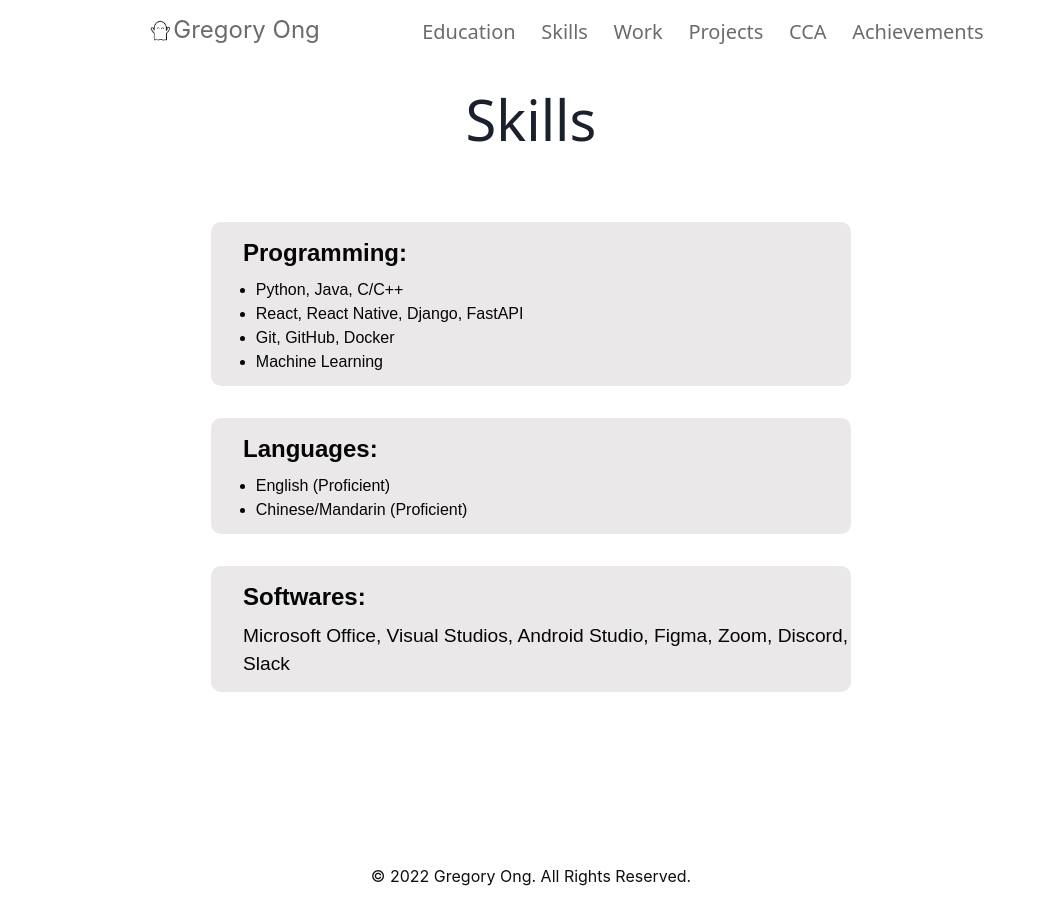
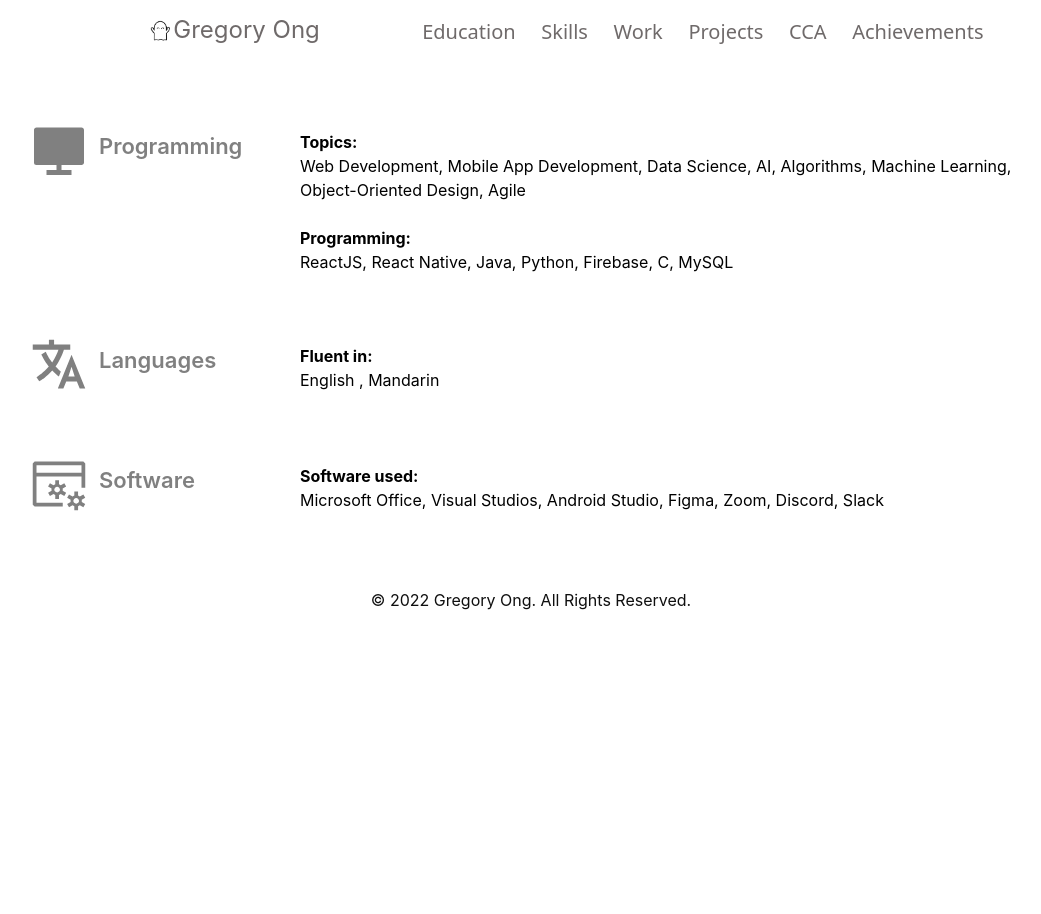
Before and after one commit to gregoryong16/gregoryong16.github.io, a React (Create React App) app: page /skills in a window 1280 px wide. Shown: the whole page, without its empty margins (109-1150 px from the left). After the commit the page ends 800 px from the top, so only its background shows below. Built offline with nearby package versions, Linux system fonts and the light colour scheme; no server answers.

Commit message:
changed skills page

```diff
--- a/src/components/Main.js
+++ b/src/components/Main.js
@@ -8,6 +8,7 @@ import {MdEmail} from 'react-icons/md';
 import profile_pic from "../images/profile-photo-cropped.jpg"
 import Avatar1 from "./Avatar1"
 import resume from "../files/Gregory's_Resume.pdf"
+import { AiOutlineDownload } from "react-icons/ai"
 
 export default function Main() {
     return <div>
@@ -37,15 +38,16 @@ export default function Main() {
                      </Box>
                      <Avatar className="main-profile-icon" size='3xl' src={profile_pic}/>
                   </Box>
-                  <div>
-                     <h2 className="resume">Take a look at my resume :)</h2>
+                  <div className= "main-resume">
                      <ButtonGroup variant='outline' spacing='6'>
                         <Button colorScheme='teal' variant='solid'>
-                           <a href={resume} download="Gregory's Resume.pdf"> My Resume </a>
+                           <a href={resume} download="Gregory's Resume.pdf"> Resume </a>
+                           <AiOutlineDownload/>
                         </Button>
                      </ButtonGroup>
                   </div>
             </Container>
+
             <h1 className="socials_tag">Feel free to connect with me! </h1>
 
             <div className = "socials_bar">
--- a/src/components/Skills.js
+++ b/src/components/Skills.js
@@ -1,36 +1,63 @@
-import React from "react"
-import { Box } from "@chakra-ui/react"
+import React from 'react';
+import { RiComputerFill } from 'react-icons/ri';
+import { VscServerProcess } from 'react-icons/vsc';
+import { IoLanguageSharp } from 'react-icons/io5';
 
-export default function Skills() {
-    return <div className="skills_div">
-        <h1 className="skills_header">Skills</h1>
-        <Box className="skills_programming">
-            <h1 className="skills_programming_header">
-                Programming:
-            </h1>
-            <ul className="skills_programming_pointers">
-            <li>Python, Java, C/C++</li>
-            <li>React, React Native, Django, FastAPI</li>
-            <li>Git, GitHub, Docker</li>
-            <li>Machine Learning</li>
-            </ul>
-        </Box>
-        <Box className="skills_programming">
-        <h1 className="skills_languages_header">
-                Languages:
-            </h1>
-            <ul className="skills_languages_pointers">
-            <li>English (Proficient)</li>
-            <li>Chinese/Mandarin (Proficient)</li>
-            </ul>
-        </Box>
-        <Box className="skills_programming">
-        <h1 className="skills_software_header">
-                Softwares:
-            </h1>
-            <h1 className="skills-software">
-            Microsoft Office, Visual Studios, Android Studio, Figma, Zoom, Discord, Slack
-            </h1>
-        </Box>
-    </div>
-}
+const Skills = () => {
+	return (
+		<div className='skillsContainer' id='skills'>
+			<div className='skillsFlex'>
+				<div className='flexContainer'>
+					<div className='rightContainer'>
+						<div className='itemContainer'>
+							<span className='itemTitle'>
+								<RiComputerFill size={60} color='grey' />
+								<span>Programming</span>
+							</span>
+							<span className='itemDesc'>
+								<p>
+									<b>Topics:</b> <br />
+									Web Development, Mobile App Development, Data Science,
+									AI, Algorithms, Machine Learning, Object-Oriented Design, Agile
+									<br /> <br />
+									<b>Programming:</b>
+									<br />
+									ReactJS, React Native, Java, Python,
+									Firebase, C, MySQL
+								</p>
+							</span>
+						</div>
+                        <div className='itemContainer'>
+							<span className='itemTitle'>
+								<IoLanguageSharp size={60} color='grey' />
+								<span>Languages</span>
+							</span>
+							<span className='itemDesc'>
+								<p>
+									<b>Fluent in:</b>
+									<br />
+                                    English , Mandarin
+								</p>
+							</span>
+						</div>
+						<div className='itemContainer'>
+							<span className='itemTitle'>
+								<VscServerProcess size={60} color='grey' />
+								<span>Software</span>
+							</span>
+							<span className='itemDesc'>
+								<p>
+									<b>Software used:</b>
+									<br />
+                                    Microsoft Office, Visual Studios, Android Studio, Figma, Zoom, Discord, Slack
+								</p>
+							</span>
+						</div>
+					</div>
+				</div>
+			</div>
+        </div>
+	);
+};
+
+export default Skills;
--- a/src/index.css
+++ b/src/index.css
@@ -269,75 +269,83 @@ html, body, #root, .App{
   font-size: 115%;
   margin-bottom: 2%;
 }
-
-.skills_div{
-  height: 100%;
-  display: flex;
-  flex-direction: column;
-  align-items: center;
+.skillsContainer {
+	display: flex;
+	flex-direction: column;
+	height: auto;
+  padding-top: 70px;
+	padding-left: 20px;
+	padding-right: 20px;
+	justify-content: center;
+	align-items: center;
+}
+.skillsFlex {
+	max-width: 1024px;
+	gap: 20px;
 }
 
-.skills_header{
-  margin-top: 6%;
-  height: 15%;
-  font-size: 350%;
-  font-family: system-ui, -apple-system, BlinkMacSystemFont, 'Segoe UI', Roboto, Oxygen, Ubuntu, Cantarell, 'Open Sans', 'Helvetica Neue', sans-serif;
-  margin-bottom: 2%;
+.flexContainer {
+	display: flex;
+	flex-direction: row;
+	height: fit-content;
+	width: 100%;
 }
 
-.skills_programming{
-  font-family: sans-serif;
-  background-color: rgba(204, 199, 199, 0.404);
-  color: #050505;
-  display:flex;
-  align-items: flex-start;
-  flex-direction: column;
-  border-radius: 10px;
-  height: fit-content;
-  width: 50%;
-  margin-bottom: 2.5%;
+.rightContainer {
+	display: flex;
+	flex: 4;
+	flex-direction: column;
+}
+.itemContainer {
+  margin-top: 30px;
+	flex: 1;
+	display: flex;
+	flex-direction: row;
 }
 
-.skills_programming_header{
-  margin-top: 2%;
-  margin-left: 5%;
-  font-size: 150%;
-  font-weight: bold;
+.itemTitle {
+	flex: 1;
+	padding: 10px;
+	color: grey;
+	font-size: 22px;
+	display: flex;
+	flex-direction: row;
+  margin-top: 10px;
 }
 
-.skills_programming_pointers{
-  margin-top: 1%;
-  margin-left: 7%;
-  font-size: 100%;
-  margin-bottom: 2%;
+.itemTitle > span {
+	margin-top: 10px;
+	margin-left: 10px;
+	font-weight: 600;
 }
 
-.skills_languages_header{
-  margin-top: 2%;
-  margin-left: 5%;
-  font-size: 150%;
-  font-weight: bold;
+.itemDesc {
+	flex: 3;
 }
 
-.skills_languages_pointers{
-  margin-top: 1%;
-  margin-left: 7%;
-  font-size: 100%;
-  margin-bottom: 2%;
+.itemDesc > p {
+	margin-top: 20px;
+	padding: 10px;
+	color: black;
 }
 
-.skills_software_header{
-  margin-top: 2%;
-  margin-left: 5%;
-  font-size: 150%;
-  font-weight: bold;
+.skillsTitle {
+	padding: 10px;
+	font-size: 32px;
 }
 
-.skills-software{
-  margin-top: 1%;
-  margin-left: 5%;
-  font-size: 120%;
-  margin-bottom: 2%;
+@media (max-width: 800px) {
+	.itemContainer {
+		flex-direction: column;
+		width: 90vw;
+	}
+	.skillsContainer {
+		padding: 0px;
+		max-width: 100vw;
+		display: flex;
+		height: 100%;
+		overflow: auto;
+	}
 }
 
 .work_div{
```
